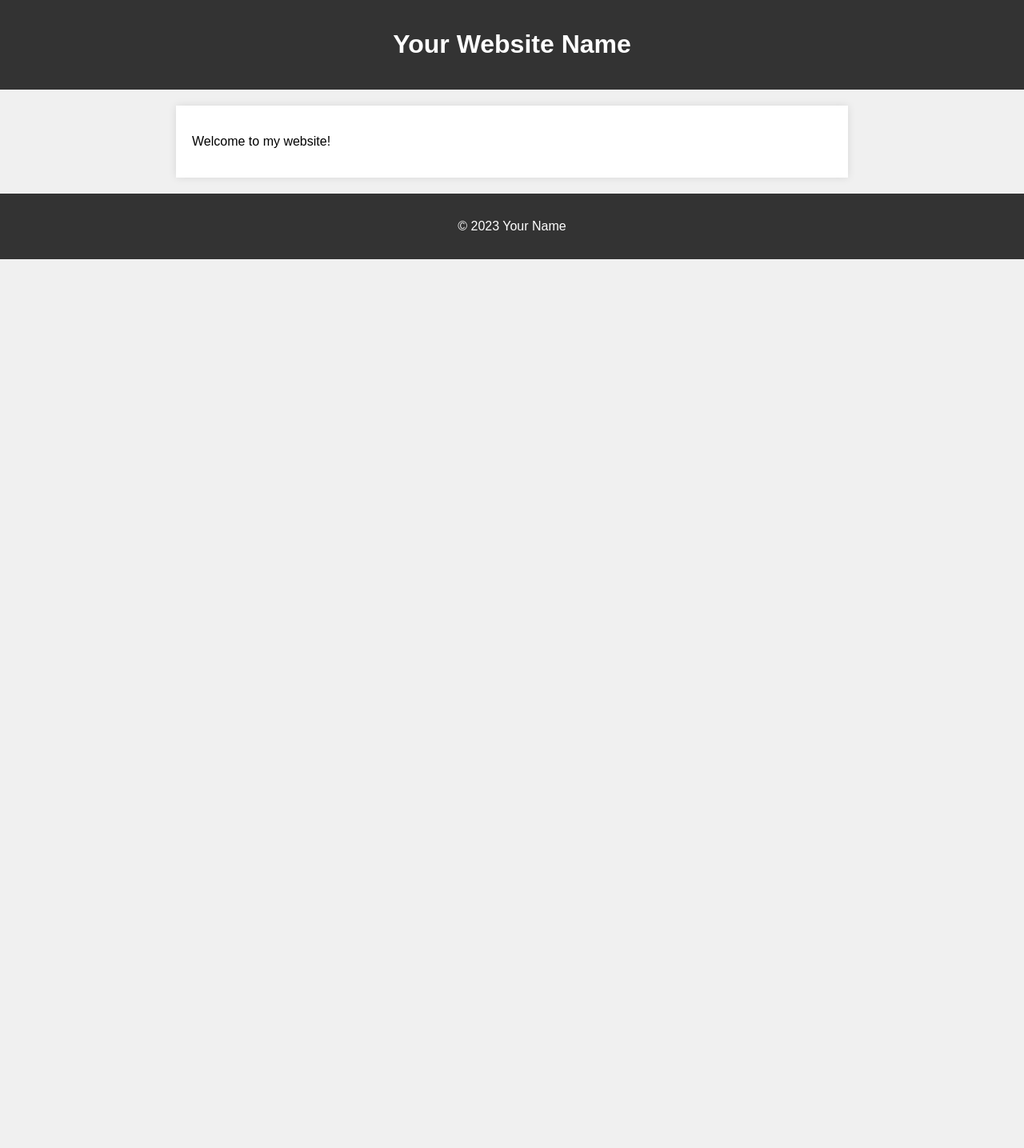
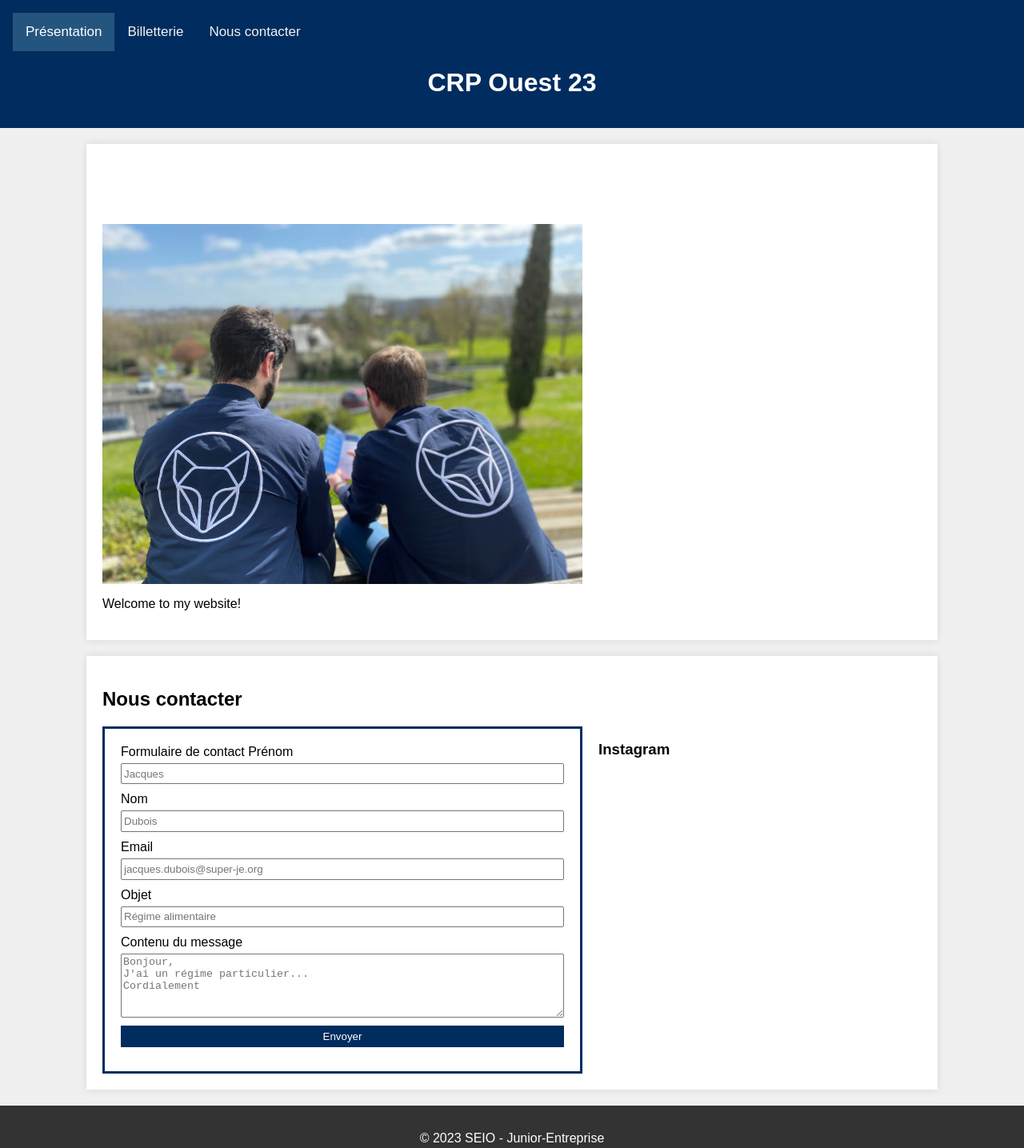
Before and after one commit to marcb152/SEIO-CRP-website, a plain HTML site: page index.html in a window 1280 px wide. Shown: the whole page at 80% size. Before the commit the page ends 800 px from the top, so only its background shows below. Drawn offline with Linux system fonts and the light colour scheme.

Commit message:
I hate web dev, but at least this time I tried

```diff
--- a/index.html
+++ b/index.html
@@ -2,19 +2,59 @@
 <html lang="en">
 <head>
     <meta charset="UTF-8">
-    <title>Title</title>
+    <title>SEIO - CRPO23</title>
     <link rel="stylesheet" href="styles.css">
-    <link rel="script" href="script.ts">
+    <script src="script.js"></script>
 </head>
 <body>
     <header>
-        <h1>Your Website Name</h1>
+        <div class="topnav" id="myTopnav">
+            <a href="index.html" class="active">Présentation</a>
+            <a href="tickets.html">Billetterie</a>
+            <a href="index.html#contact" onclick="className += 'active'">Nous contacter</a>
+            <a href="javascript:void(0);" class="icon" onclick="myFunction()">
+                <i class="fa fa-bars"></i>
+            </a>
+        </div>
+        <h1>CRP Ouest 23</h1>
     </header>
-    <section>
+
+    <section id="home">
+        <img src="Data/032021.jpg" alt="Photo of two sit students taken from the back, they both wear bombers with the SEIO logo, outside">
         <p>Welcome to my website!</p>
     </section>
+    <section id="contact">
+        <h1>Nous contacter</h1>
+        <div style="display: flex; flex-wrap: wrap;">
+        <form>
+            Formulaire de contact
+            <label>
+                Prénom
+                <input type="text" name="firstname" placeholder="Jacques">
+            </label>
+            <label>
+                Nom
+                <input type="text" name="lastname" placeholder="Dubois">
+            </label>
+            <label>
+                Email
+                <input type="email" name="email" placeholder="jacques.dubois@super-je.org">
+            </label>
+            <label>
+                Objet
+                <input type="text" name="object" placeholder="Régime alimentaire">
+            </label>
+            <label>
+                Contenu du message
+                <textarea name="content" placeholder="Bonjour,&#10;J'ai un régime particulier...&#10;Cordialement"></textarea>
+            </label>
+            <input type="submit" value="Envoyer" onclick="alert('Message envoyé!')">
+        </form>
+        <h3 style="margin-left: 20px">Instagram</h3>
+        </div>
+    </section>
     <footer>
-        <p>&copy; 2023 Your Name</p>
+        <p>&copy; 2023 SEIO - Junior-Entreprise</p>
     </footer>
 </body>
 </html>
--- /dev/null
+++ b/script.js
@@ -0,0 +1,17 @@
+document.addEventListener('DOMContentLoaded', function() {
+    const welcomeMessage = document.querySelector('section p');
+
+    welcomeMessage.addEventListener('click', function() {
+        alert('Hello, Web Developer!');
+    });
+});
+
+/* Toggle between adding and removing the "responsive" class to topnav when the user clicks on the icon */
+function myFunction() {
+    const x = document.getElementById("myTopnav");
+    if (x.className === "topnav") {
+        x.className += " responsive";
+    } else {
+        x.className = "topnav";
+    }
+}
--- a/styles.css
+++ b/styles.css
@@ -1,3 +1,7 @@
+:root{
+    --background-color: #002C5F;
+    --foreground-color: #24557F;
+}
 body {
     font-family: Arial, sans-serif;
     margin: 0;
@@ -6,18 +10,117 @@ body {
 }
 
 header {
-    background-color: #333;
+    background-color: var(--background-color);
     color: #fff;
     text-align: center;
     padding: 1em;
 }
+/* Add a black background color to the top navigation */
+.topnav {
+    background-color: var(--background-color);
+    overflow: hidden;
+}
+
+/* Style the links inside the navigation bar */
+.topnav a {
+    float: left;
+    display: block;
+    color: #f2f2f2;
+    text-align: center;
+    padding: 14px 16px;
+    text-decoration: none;
+    font-size: 17px;
+}
+
+/* Change the color of links on hover */
+.topnav a:hover {
+    background-color: #ddd;
+    color: var(--background-color);
+}
+
+/* Add an active class to highlight the current page */
+.topnav a.active {
+    background-color: var(--foreground-color);
+    color: white;
+}
+
+/* Hide the link that should open and close the topnav on small screens */
+.topnav .icon {
+    display: none;
+}
+
+/* When the screen is less than 600 pixels wide, hide all links, except for the first one ("Home"). Show the link that contains should open and close the topnav (.icon) */
+@media screen and (max-width: 500px) {
+    .topnav a:not(:first-child) {display: none;}
+    .topnav a.icon {
+        float: right;
+        display: block;
+    }
+}
+
+/* The "responsive" class is added to the topnav with JavaScript when the user clicks on the icon. This class makes the topnav look good on small screens (display the links vertically instead of horizontally) */
+@media screen and (max-width: 500px) {
+    .topnav.responsive {position: relative;}
+    .topnav.responsive a.icon {
+        position: absolute;
+        right: 0;
+        top: 0;
+    }
+    .topnav.responsive a {
+        float: none;
+        display: block;
+        text-align: left;
+    }
+}
+
+img{
+    padding-top: 10vh;
+    max-width: 600px;
+    position: relative;
+    vertical-align: middle;
+    display: inline;
+    flex: 0 0 50%;
+}
 
 section {
-    max-width: 800px;
+    max-width: 80%;
     margin: 20px auto;
     padding: 20px;
     background-color: #fff;
     box-shadow: 0 0 10px rgba(0, 0, 0, 0.1);
+}
+
+input, textarea{
+    display: block;
+    width: 100%;
+    margin: 5px 0 10px;
+    resize: vertical;
+    min-height: 2em;
+    box-sizing: border-box;
+}
+
+textarea{
+    min-height: 6em;
+}
+
+input[type=submit]{
+    min-height: 2em;
+    background: var(--background-color);
+    border: none;
+    color: white;
+}
+
+input[type=submit]:hover{
+    background: var(--foreground-color);
+}
+
+form{
+    box-sizing: border-box;
+    float: left;
+    flex: 0 0 65%;
+    max-width: 600px;
+    padding: 20px;
+    border: solid var(--background-color);
 }
 
 footer {
```
Also changed, not shown: tickets.html (added, +25 -0 lines), Data/032021.jpg (added), 1 other file.
